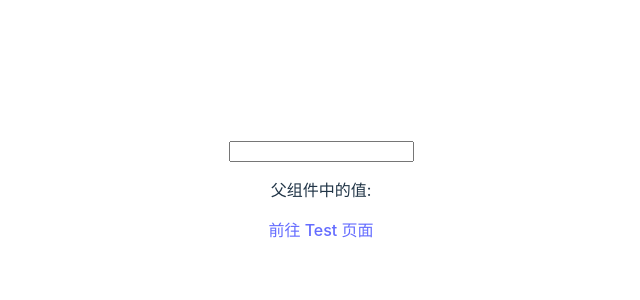
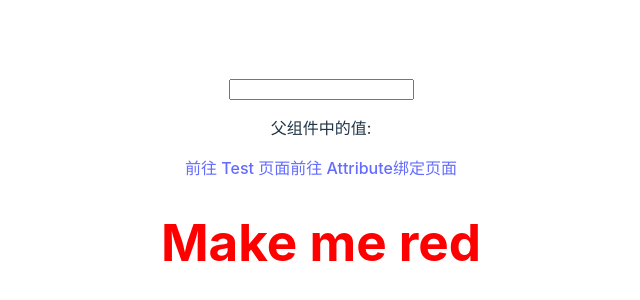
Before and after one commit to leiqichn/my-vue-app, a Vue app: page /v-bind in a window 1280 px wide. Before the commit this address had no page. Shown: the part 210-510 px from the top of the page, without its empty margins (319-959 px from the left). Built offline with nearby package versions, Linux system fonts and the light colour scheme.

Commit message:
feat: Attribute绑定 v-bind

```diff
--- a/src/App.vue
+++ b/src/App.vue
@@ -4,6 +4,7 @@
     <p>父组件中的值: {{ parentValue }}</p>
   </div>
   <router-link to="/test">前往 Test 页面</router-link> <!-- 导航链接 -->
+    <router-link to="/v-bind">前往 Attribute绑定页面</router-link> <!-- 导航链接 -->
   <router-view/> <!-- 路由视图出口 -->
 </template>
 
--- a/src/router/index.js
+++ b/src/router/index.js
@@ -1,6 +1,6 @@
 import { createRouter, createWebHistory } from 'vue-router';
 import TestPage from '../views/Test.vue'; // 新页面组件
-
+import VBind from '../views/v-bind.vue'; // 新页面组件
 // 创建路由实例
 const router = createRouter({
   history: createWebHistory(),
@@ -10,6 +10,11 @@ const router = createRouter({
       name: 'Test',
       component: TestPage,
     },
+    {
+      path: '/v-bind',
+      name: 'v-bind',
+      component: VBind,
+    },
   ],
 });
 
--- /dev/null
+++ b/src/views/Test.vue
@@ -0,0 +1,21 @@
+<script setup>
+import {reactive, ref} from 'vue'
+
+// 组件逻辑
+// 此处声明一些响应式状态
+  const counter = reactive({
+  count: 0
+})
+
+	console.log(counter.count) // 0
+	counter.count++
+  const message = ref('hello world!')
+  console.log(message.value) // "Hello World!"
+	message.value = 'Changed'
+</script>
+
+<template>
+  <h1>Make me dynamic!</h1>
+  <h1>{{ message }}</h1>
+	<p>Count is: {{ counter.count }}</p>
+</template>
--- /dev/null
+++ b/src/views/v-bind.vue
@@ -0,0 +1,15 @@
+<script setup>
+import { ref } from 'vue'
+// 创建一个响应式的引用
+const titleClass = ref('title')
+</script>
+
+<template>
+  <h1 v-bind:class=titleClass>Make me red</h1> <!-- 此处添加一个动态 class 绑定 -->
+</template>
+
+<style>
+.title {
+  color: red;
+}
+</style>
```
